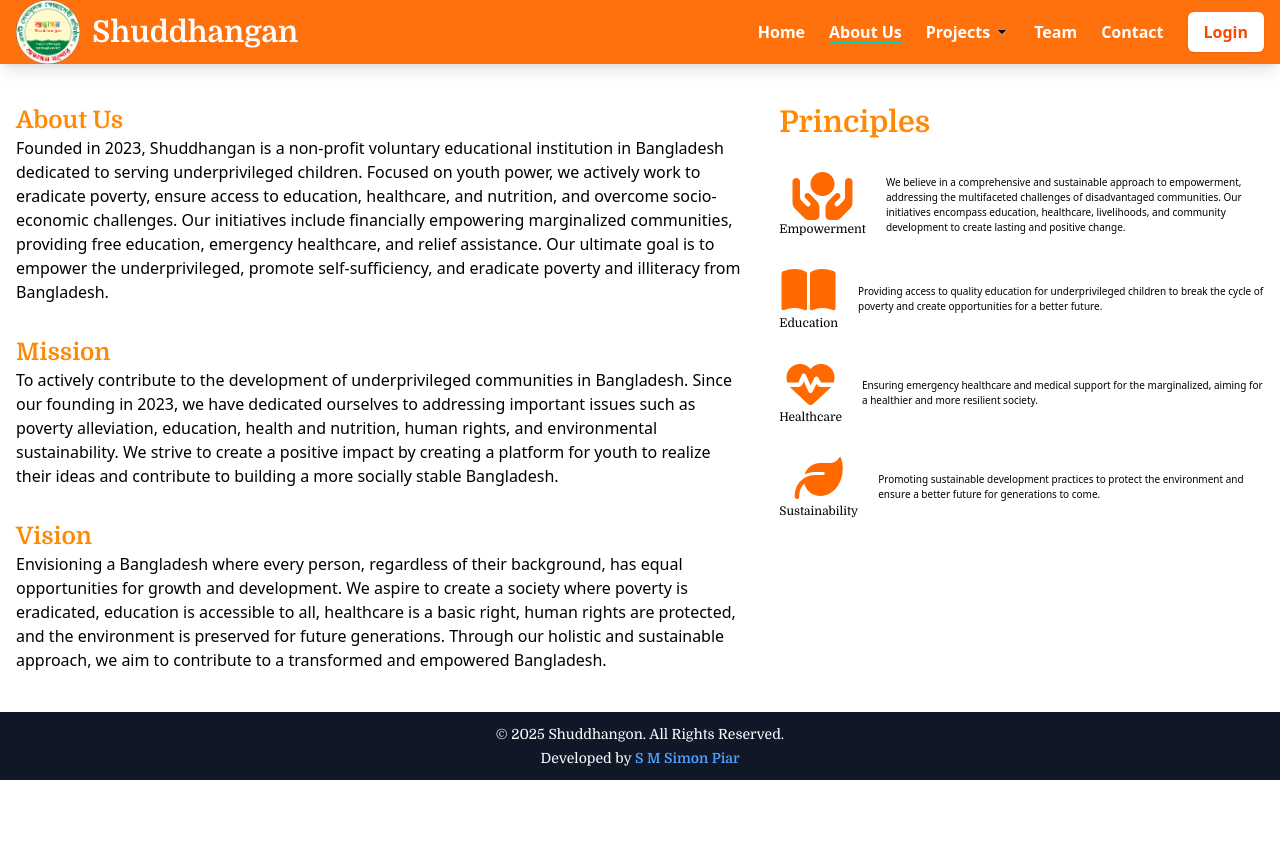
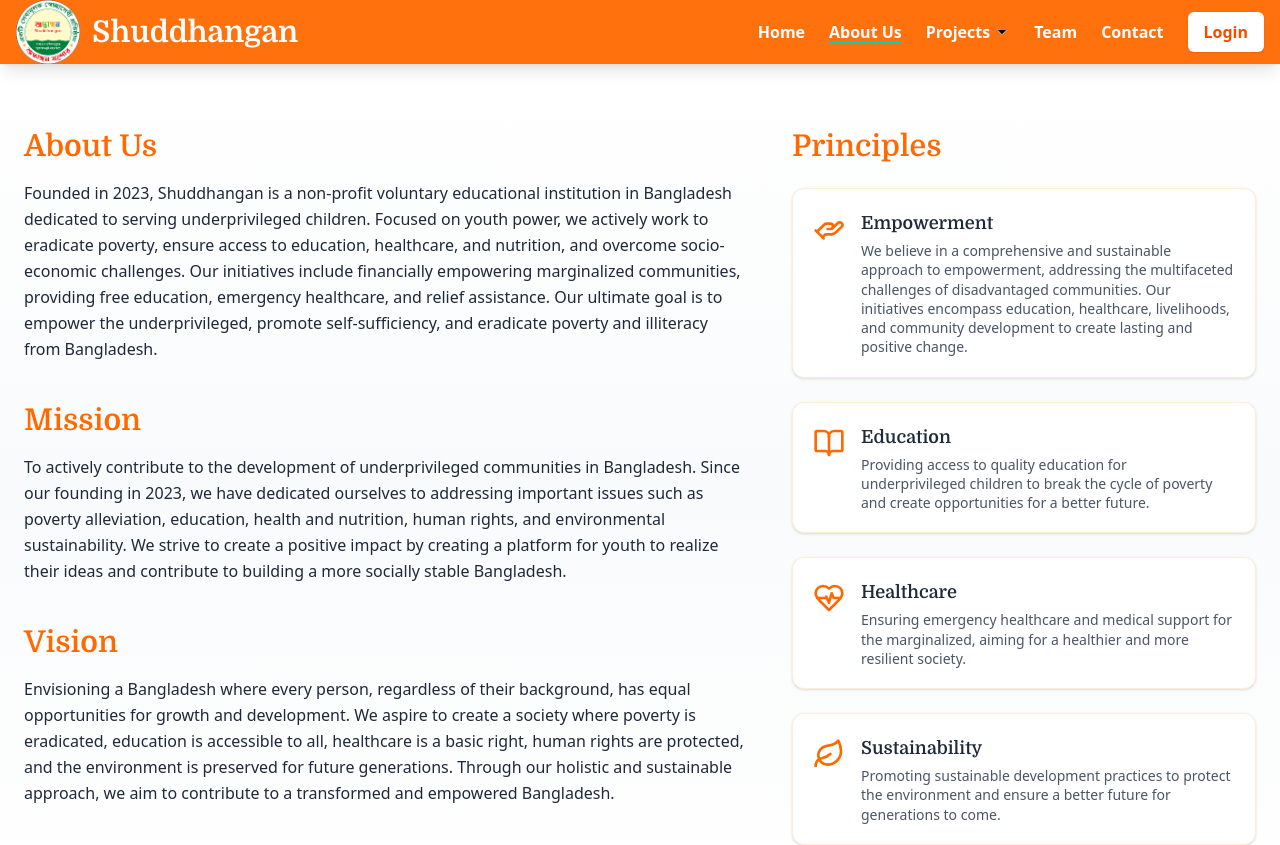
Before and after one commit to simonfornt/Project-tonmay, a React (Vite) app: page /about in a window 1280 px wide. Shown: the top 845 px of the page. Before the commit the page ends 800 px from the top, so only its background shows below. Built offline with nearby package versions, Linux system fonts and the light colour scheme.

Commit message:
update website

```diff
--- a/src/components/Cards.jsx
+++ b/src/components/Cards.jsx
@@ -11,20 +11,18 @@ function Cards() {
   ];
 
   return (
-    <div className="w-7/8 mx-auto px-4 py-10">
-      <h2 className="text-center text-3xl font-bold font-domine text-gray-800 mb-8">Our Focus Areas</h2>
-      <div className="grid grid-cols-1 sm:grid-cols-2 md:grid-cols-3 gap-6">
+    <div className="w-11/12 mx-auto px-6 py-12">
+      <h2 className="text-center text-3xl font-bold font-domine text-gray-800 mb-12">Our Focus Areas</h2>
+      <div className="grid grid-cols-1 sm:grid-cols-2 md:grid-cols-3 lg:grid-cols-3 xl:grid-cols-3 gap-6">
         {cardData.map((card) => (
           <div
             key={card.id}
-            className="bg-white rounded-xl overflow-hidden shadow-lg border shadow-orange-200 border-gray-200 hover:shadow-2xl transition duration-300"
+            className="bg-white rounded-xl overflow-hidden shadow-xl border border-gray-200 hover:scale-105 hover:shadow-2xl transition-all duration-300 ease-in-out"
           >
-            <img className="w-full h-auto object-cover object-center"
-              src={card.img}
-              alt={card.title}
-            />
-            <div className="p-5 text-center">
-              <h3 className="text-lg font-semibold font-domine text-gray-700">{card.title}</h3>
+            <img className="w-full h-56 sm:h-64 md:h-72 object-cover object-center" src={card.img} alt={card.title} />
+            <div className="p-6 text-center">
+              <h3 className="text-xl font-semibold text-gray-800 mb-3">{card.title}</h3>
+              <p className="text-gray-600 text-sm">Explore the impact of {card.title.toLowerCase()} in our initiatives.</p>
             </div>
           </div>
         ))}
@@ -33,4 +31,4 @@ function Cards() {
   );
 }
 
-export default Cards
+export default Cards;
--- a/src/pages/About.jsx
+++ b/src/pages/About.jsx
@@ -1,33 +1,32 @@
 import React from 'react';
-import Navbar from '../components/Navbar';
-import Footer from '../components/Footer';
+import { HandHelping, BookOpen, HeartPulse, Leaf } from 'lucide-react';
 
 const principles = [
   {
     id: 1,
     title: 'Empowerment',
-    icon: 'fa-solid fa-hands-holding-circle',
+    icon: <HandHelping className="w-8 h-8 text-orange-500" />,
     description:
       'We believe in a comprehensive and sustainable approach to empowerment, addressing the multifaceted challenges of disadvantaged communities. Our initiatives encompass education, healthcare, livelihoods, and community development to create lasting and positive change.',
   },
   {
     id: 2,
     title: 'Education',
-    icon: 'fa-solid fa-book-open',
+    icon: <BookOpen className="w-8 h-8 text-orange-500" />,
     description:
       'Providing access to quality education for underprivileged children to break the cycle of poverty and create opportunities for a better future.',
   },
   {
     id: 3,
     title: 'Healthcare',
-    icon: 'fa-solid fa-heartbeat',
+    icon: <HeartPulse className="w-8 h-8 text-orange-500" />,
     description:
       'Ensuring emergency healthcare and medical support for the marginalized, aiming for a healthier and more resilient society.',
   },
   {
     id: 4,
     title: 'Sustainability',
-    icon: 'fa-solid fa-leaf',
+    icon: <Leaf className="w-8 h-8 text-orange-500" />,
     description:
       'Promoting sustainable development practices to protect the environment and ensure a better future for generations to come.',
   },
@@ -35,14 +34,13 @@ const principles = [
 
 function About() {
   return (
-    <>
-      {/* <Navbar /> */}
-      <div className='max-w-7xl mx-auto my-10 px-4'>
-        <div className='flex flex-col lg:flex-row gap-9'>
-          <div className='lg:basis-3/5'>
-            <div className='mb-8'>
-              <h1 className='text-orange-400 font-bold text-2xl font-domine'>About Us</h1>
-              <p>
+    <div className="max-w-7xl mx-auto px-6 py-16 bg-gradient-to-b from-white via-gray-50 to-white text-gray-800">
+      <div className="grid grid-cols-1 lg:grid-cols-5 gap-12">
+        {/* Left Content */}
+        <div className="lg:col-span-3 space-y-10">
+          <section>
+            <h2 className="text-3xl font-semibold text-orange-500 font-domine mb-4">About Us</h2>
+            <p className="text-base leading-relaxed">
               Founded in 2023, Shuddhangan is a non-profit voluntary educational institution in Bangladesh dedicated to
               serving underprivileged children. Focused on youth power, we actively work to eradicate poverty, ensure access
               to education, healthcare, and nutrition, and overcome socio-economic challenges. Our initiatives include
@@ -50,43 +48,46 @@ function About() {
               assistance. Our ultimate goal is to empower the underprivileged, promote self-sufficiency, and eradicate
               poverty and illiteracy from Bangladesh.
             </p>
-            </div>
-            <div className='mb-8'>
-              <h1 className='text-orange-400 font-bold text-2xl font-domine'>Mission</h1>
-              <p>
+          </section>
+
+          <section>
+            <h2 className="text-3xl font-semibold text-orange-500 font-domine mb-4">Mission</h2>
+            <p className="text-base leading-relaxed">
               To actively contribute to the development of underprivileged communities in Bangladesh. Since our founding in
               2023, we have dedicated ourselves to addressing important issues such as poverty alleviation, education,
               health and nutrition, human rights, and environmental sustainability. We strive to create a positive impact by
               creating a platform for youth to realize their ideas and contribute to building a more socially stable
               Bangladesh.
             </p>
-            </div>
-            <div>
-              <h1 className='text-orange-400 font-bold text-2xl font-domine'>Vision</h1>
-              <p>
+          </section>
+
+          <section>
+            <h2 className="text-3xl font-semibold text-orange-500 font-domine mb-4">Vision</h2>
+            <p className="text-base leading-relaxed">
               Envisioning a Bangladesh where every person, regardless of their background, has equal opportunities for growth
               and development. We aspire to create a society where poverty is eradicated, education is accessible to all,
               healthcare is a basic right, human rights are protected, and the environment is preserved for future
               generations. Through our holistic and sustainable approach, we aim to contribute to a transformed and
               empowered Bangladesh.
             </p>
-            </div>
+          </section>
         </div>
 
-          {/* Right Section */}
-          <div className='lg:basis-2/5'>
-            <h1 className='text-3xl text-orange-400 font-bold mb-8 font-domine'>Principles</h1>
+        {/* Right Sidebar - Principles */}
+        <div className="lg:col-span-2">
+          <h2 className="text-3xl font-semibold text-orange-500 font-domine mb-6">Principles</h2>
+          <div className="space-y-6">
+            {principles.map((item) => (
+              <div
+                key={item.id}
+                className="bg-white border border-orange-100 rounded-xl shadow-sm p-5 hover:shadow-md transition"
+              >
+                <div className="flex items-start gap-4">
+                  <div className="mt-1">{item.icon}</div>
                   <div>
-              {principles.map((principle) => (
-                <div key={principle.id} className='flex items-center mb-7 gap-5'>
-                  <div className='text-center'>
-                    <span className='text-orange-500 text-5xl'>
-                      <i className={principle.icon}></i>
-                    </span>
-                    <p className='text-[12px] font-domine'>{principle.title}</p>
+                    <h3 className="text-lg font-semibold text-gray-800 font-domine">{item.title}</h3>
+                    <p className="text-sm text-gray-600 mt-1 leading-snug">{item.description}</p>
                   </div>
-                  <div>
-                    <p className='text-[10px]'>{principle.description}</p>
                 </div>
               </div>
             ))}
@@ -94,8 +95,6 @@ function About() {
         </div>
       </div>
     </div>
-
-    </>
   );
 }
 
--- a/src/pages/Team.jsx
+++ b/src/pages/Team.jsx
@@ -3,22 +3,22 @@ import Gallery from "../components/Gallery";
 import m1 from "../assets/m1.jpg";
 import m2 from "../assets/m2.jpg";
 import m3 from "../assets/m3.jpg";
-import m4 from "../assets/m4.jpg";
+// import m4 from "../assets/m4.jpg";
 import m5 from "../assets/m5.jpg";
 import m6 from "../assets/m6.jpg";
 
 const teamMembers = [
-    { name: "Tanmoy Modal", role: "Founder & President", image: m5 },
-    { name: "Israt Jahan Jerin", role: "Junior Teacher", image: m1 },
-    { name: "Sumaiya Islam", role: "Assistant Teacher", image: m2 },
-    { name: "MD. Tamim Siam Ovi", role: "Junior Teacher", image: m3 },
-    { name: "Joy Biswas", role: "Assistant Teacher", image: m4 },
+    { name: "Tanmoy Modal", role: "Board of Directors", image: m5 },
+    { name: "Israt Jahan Jerin", role: "Advisory ", image: m1 },
+    { name: "Sumaiya Islam", role: "Excutive Commite", image: m2 },
+    { name: "MD. Tamim Siam Ovi", role: "Education Teacher", image: m3 },
+    // { name: "Joy Biswas", role: "Assistant Teacher", image: m4 },
     { name: "Sumon Ray", role: "Assistant Teacher", image: m6 },
-    { name: "Simon", role: "Advisory", image: m5},
+
     { name: "Simanto Dash", role: "Volunteer", image: m2},
 ];
 
-const roles = ["All", ...new Set(teamMembers.map(member => member.role))];
+const roles = [ ...new Set(teamMembers.map(member => member.role))];
 
 function Team() {
     const [selectedRole, setSelectedRole] = useState("All");
--- a/src/pages/projects/ProjectsLayout.jsx
+++ b/src/pages/projects/ProjectsLayout.jsx
@@ -3,7 +3,7 @@ import { Outlet } from "react-router-dom";
 const ProjectsLayout = () => {
   return (
     <div>
-      <h2 className="text-3xl font-bold text-center my-4">Our Projects</h2>
+      <h2 className="text-3xl font-bold text-center my-4"></h2>
       <Outlet />
     </div>
   );
--- a/src/pages/projects/School.jsx
+++ b/src/pages/projects/School.jsx
@@ -1,9 +1,33 @@
-import React from 'react'
+import React from 'react';
 
 function School() {
   return (
-    <div>School</div>
-  )
+    <div className="max-w-7xl mx-auto px-4 py-16">
+      <h2 className="text-center text-3xl font-extrabold text-gray-800 mb-8">
+        About Shuddhangan School
+      </h2>
+      <div className="grid grid-cols-1 md:grid-cols-2 gap-8">
+        <div className="flex justify-center items-center">
+          <img
+            src="https://via.placeholder.com/500" // Add the actual image URL here
+            alt="Shuddhangan School"
+            className="w-full h-auto rounded-xl shadow-lg"
+          />
+        </div>
+        <div className="text-lg text-gray-700">
+          <p className="mb-4">
+            Shuddhangan School was established in 2023 at the initiative of Tanmoy Mandal to provide free quality education to the underprivileged children of Bangladesh. Many children living below the poverty line cannot afford to attend school due to the high cost of education in the country.
+          </p>
+          <p className="mb-4">
+            Shuddhangan School aims to bridge this gap by providing free education, enabling these children to escape poverty and become educated. Not only is education free, but to encourage families to send their children to school, Shuddhangan schools provide learning materials, library access, daily meals, monthly grocery bags, health check-ups, and festival assistance.
+          </p>
+          <p className="font-semibold text-orange-500 mt-6">
+            Join us in empowering the future of these children through education!
+          </p>
+        </div>
+      </div>
+    </div>
+  );
 }
 
 export default School;
```
Also changed, not shown: src/components/Support.jsx (+45 -4 lines), src/pages/Contact.jsx (+32 -22 lines). Lines whose indentation alone changed are shown as unchanged.
